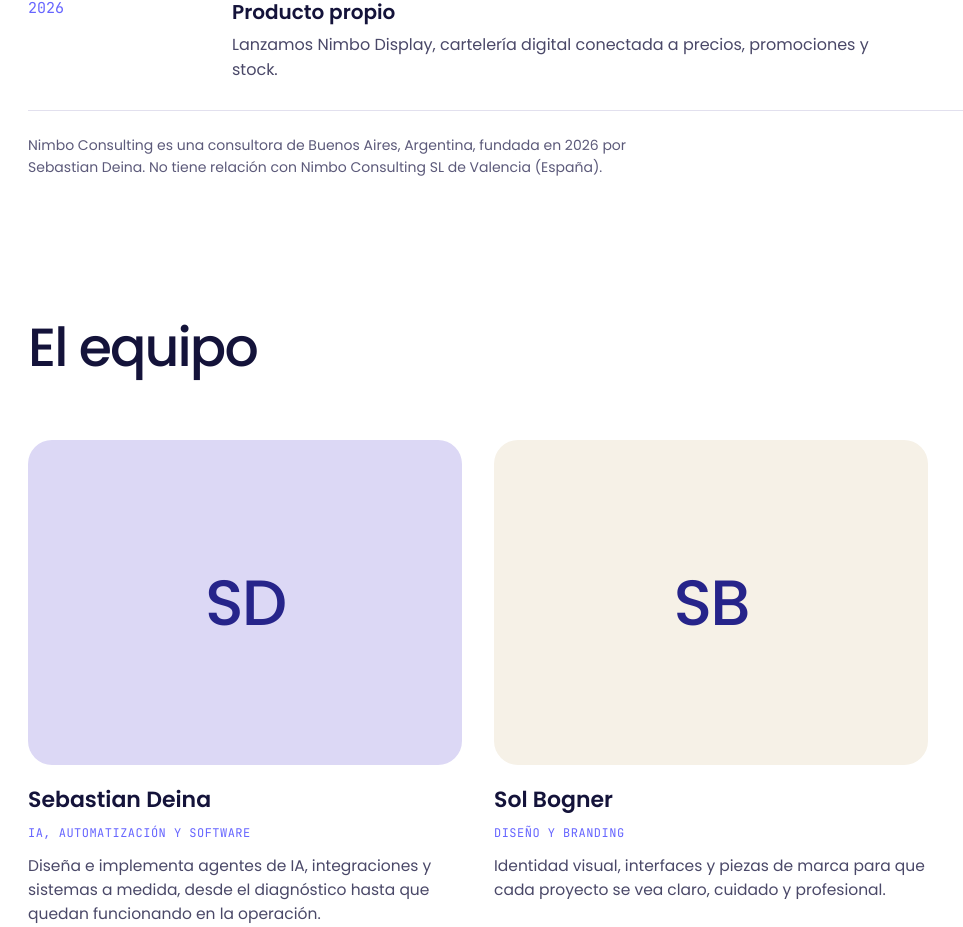
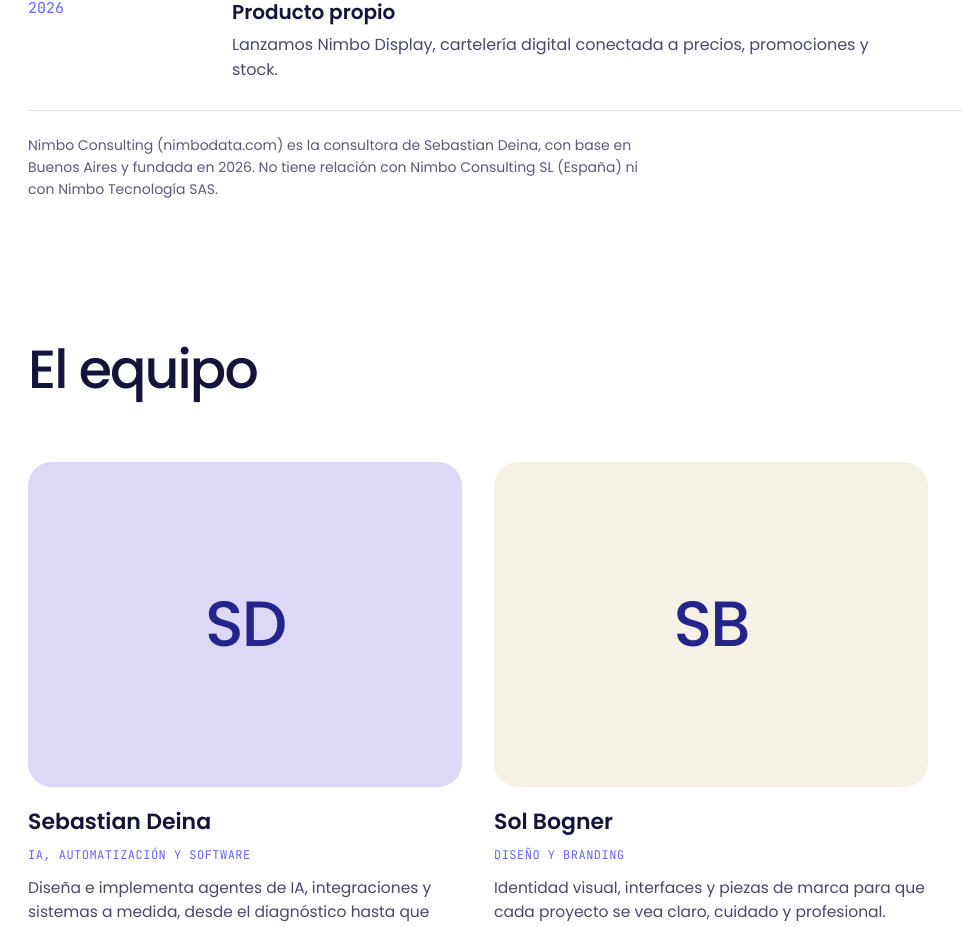
Before and after one commit to SebaDeina/NImbo_webpage, a React (Vite) app: page /nosotros in a window 1280 px wide. Shown: the part 2030-2957 px from the top of the page, without its empty margins (0-963 px from the left). Built offline with nearby package versions, Linux system fonts and the light colour scheme.

Commit message:
copy: diagnóstico gratuito de 20 minutos en la home y aclaración de marca ampliada en /nosotros y llms

```diff
--- a/src/pages/Home.jsx
+++ b/src/pages/Home.jsx
@@ -151,7 +151,7 @@
                 Ver casos reales
               </a>
             </div>
-            <p className="hm-hero-note">Primera reunión sin cargo · 20 minutos · Sin compromiso</p>
+            <p className="hm-hero-note">Diagnóstico gratuito de 20 minutos · Sin compromiso</p>
           </div>
 
           <div className="nd-stage">
--- a/src/pages/Nosotros.jsx
+++ b/src/pages/Nosotros.jsx
@@ -107,8 +107,8 @@
             ))}
           </ol>
           <p className="ab-entity">
-            Nimbo Consulting es una consultora de Buenos Aires, Argentina, fundada en 2026 por Sebastian Deina. No tiene
-            relación con Nimbo Consulting SL de Valencia (España).
+            Nimbo Consulting (nimbodata.com) es la consultora de Sebastian Deina, con base en Buenos Aires y fundada en
+            2026. No tiene relación con Nimbo Consulting SL (España) ni con Nimbo Tecnología SAS.
           </p>
         </div>
       </section>
```
Also changed, not shown: public/llms-full.txt, public/llms.txt.
